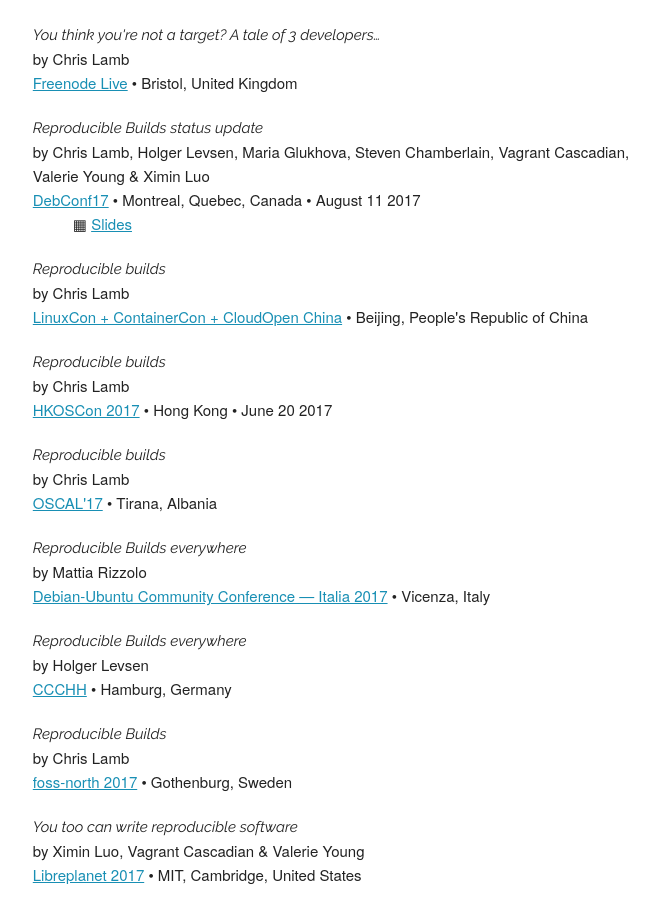
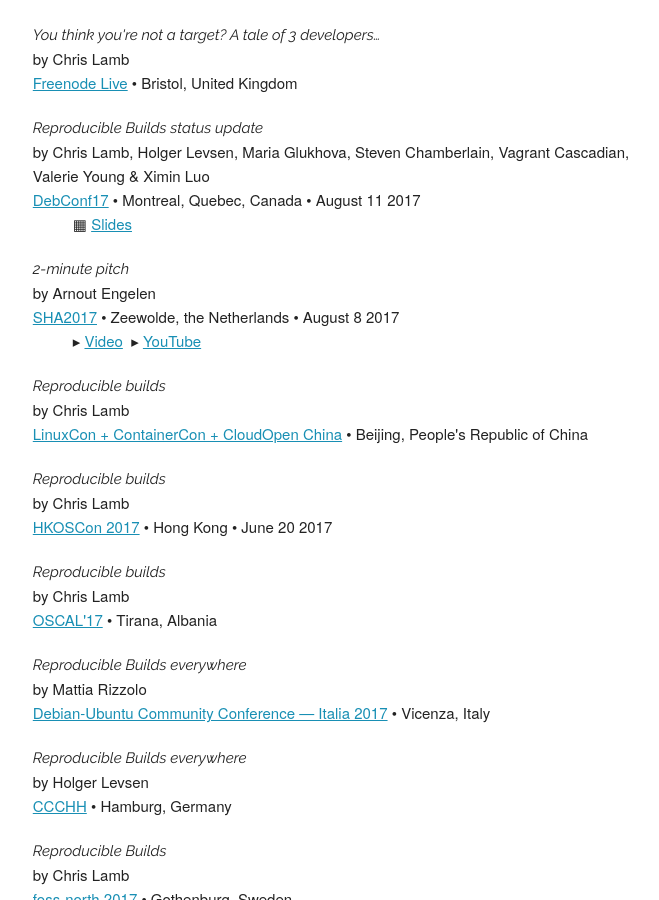
Before and after one commit to prototypefund/reproducible-website, a Jekyll site: the page built from resources.html, in a window 1280 px wide and 900 px high, scrolled down 1587 px. Shown: the whole window, without its empty margins (460-1119 px from the left). Built offline with Jekyll 4.4.1, drawn with Linux system fonts in a browser that asks for light colours; some web fonts are replaced.

Commit message:
Add 2-minute pitch from SHA2017
(no slides, given ad-lib since the lightning talks ran out
of speakers ;) )

```diff
--- a/_data/presentations.yml
+++ b/_data/presentations.yml
@@ -116,6 +116,17 @@
     date: 2017-08-11
     location: Montreal, Quebec, Canada
   slides: https://reproducible-builds.org/_lfs/presentations/2017-08-11-DebConf17/
+
+- title: 2-minute pitch
+  presented_by: Arnout Engelen
+  event:
+    url: https://sha2017.org
+    name: SHA2017
+    date: 2017-08-08
+    location: Zeewolde, the Netherlands
+  video:
+    url: https://media.ccc.de/v/SHA2017-345-lightning_talks_day_5#t=2882
+    youtube: WCcYaaVnQhA&t=2882
 
 - title: Reproducible builds
   presented_by: Chris Lamb
```
